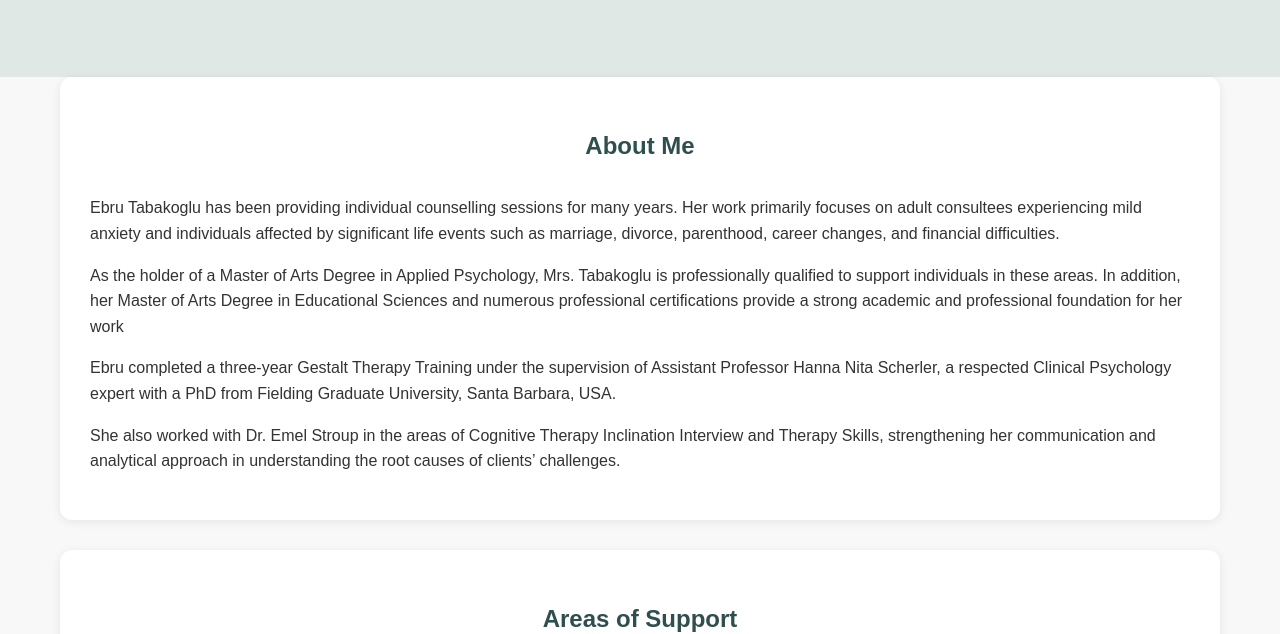
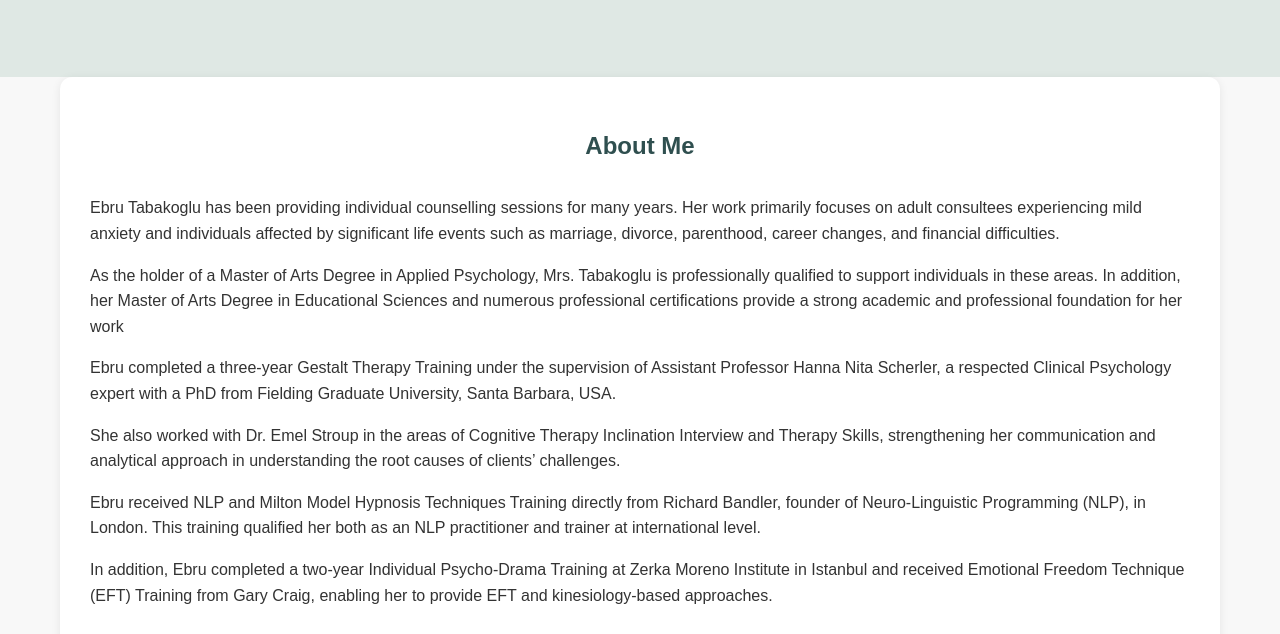
Before and after one commit to smtabakoglu/ebrusite, a plain HTML site: page index.html in a window 1280 px wide. Shown: the part 172-806 px from the top of the page. Drawn offline with Linux system fonts and the light colour scheme.

Commit message:
index updated

```diff
--- a/index.html
+++ b/index.html
@@ -131,6 +131,19 @@
       challenges.
     </p>
 
+    <p>
+      Ebru received NLP and Milton Model Hypnosis Techniques Training directly
+      from Richard Bandler, founder of Neuro-Linguistic Programming (NLP), in London.
+      This training qualified her both as an NLP practitioner and trainer at
+      international level.
+    </p>
+
+    <p>
+      In addition, Ebru completed a two-year Individual Psycho-Drama Training at
+      Zerka Moreno Institute in Istanbul and received Emotional Freedom Technique (EFT)
+      Training from Gary Craig, enabling her to provide EFT and kinesiology-based approaches.
+    </p>
+
 
 
   </section>
```
